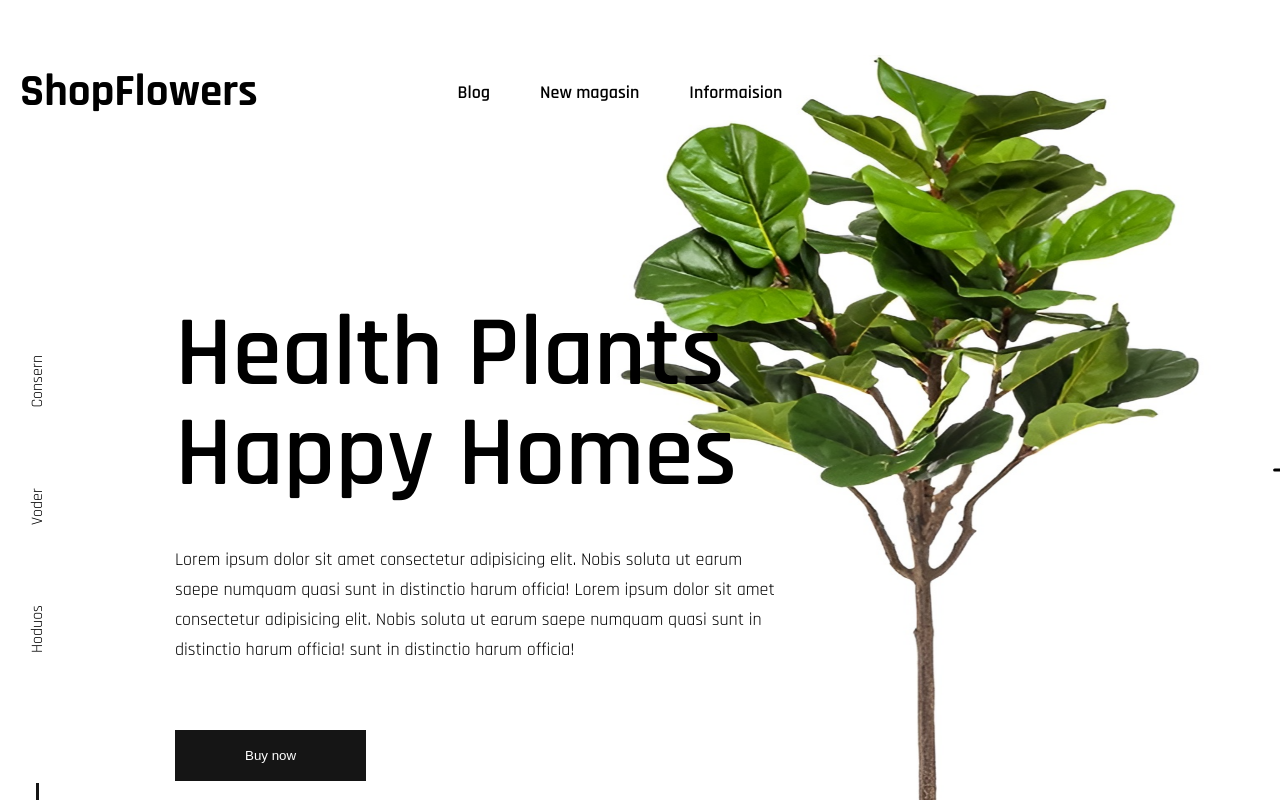
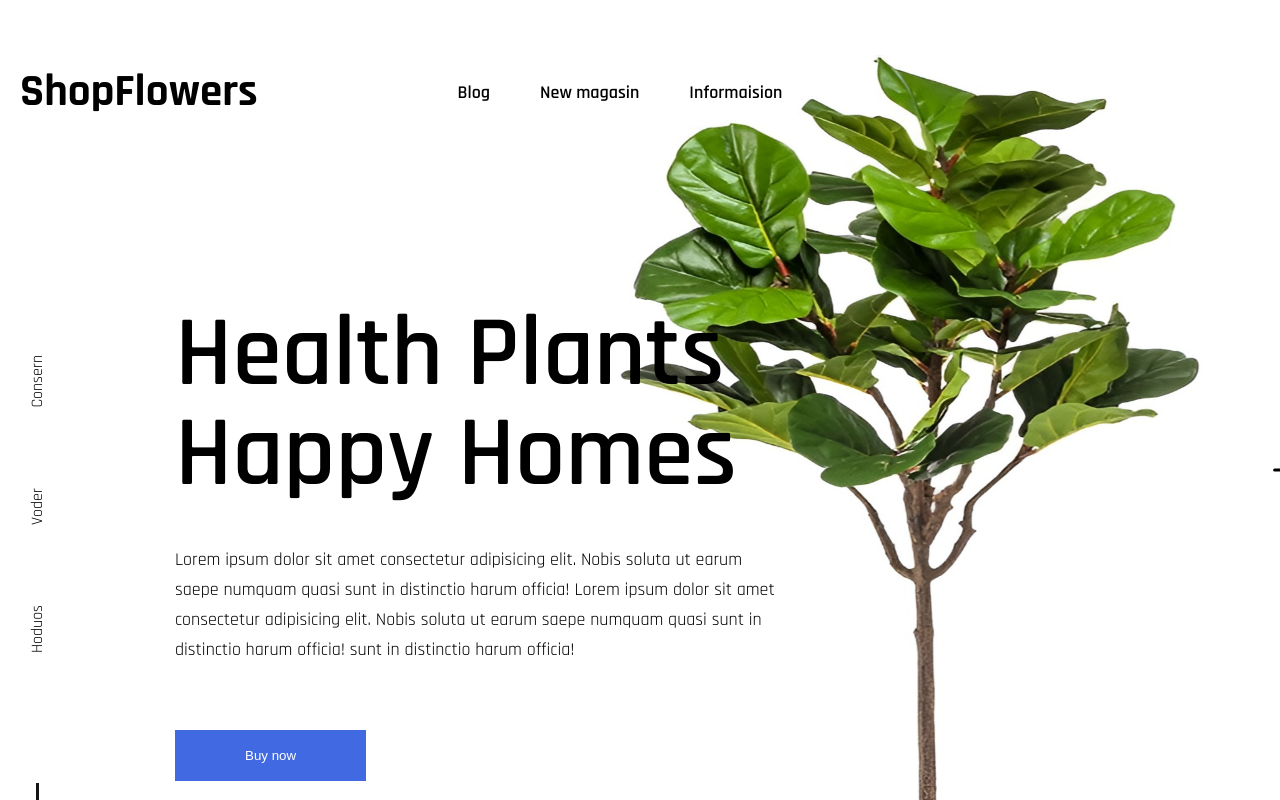
Before and after one commit to Roman921ux/portfolio_1, a React (Vite) app: page / in a window 1280 px wide. Built offline with nearby package versions, Linux system fonts and the light colour scheme.

Commit message:
Синня кнопка,паралакс эффект - начало разработки

```diff
--- a/src/App.scss
+++ b/src/App.scss
@@ -109,7 +109,7 @@ body {
 
       .button {
         border: none;
-        background-color: #151515;
+        background-color: royalblue;
         color: #fff;
         padding: 18px 70px;
         margin-top: 65px;
```
